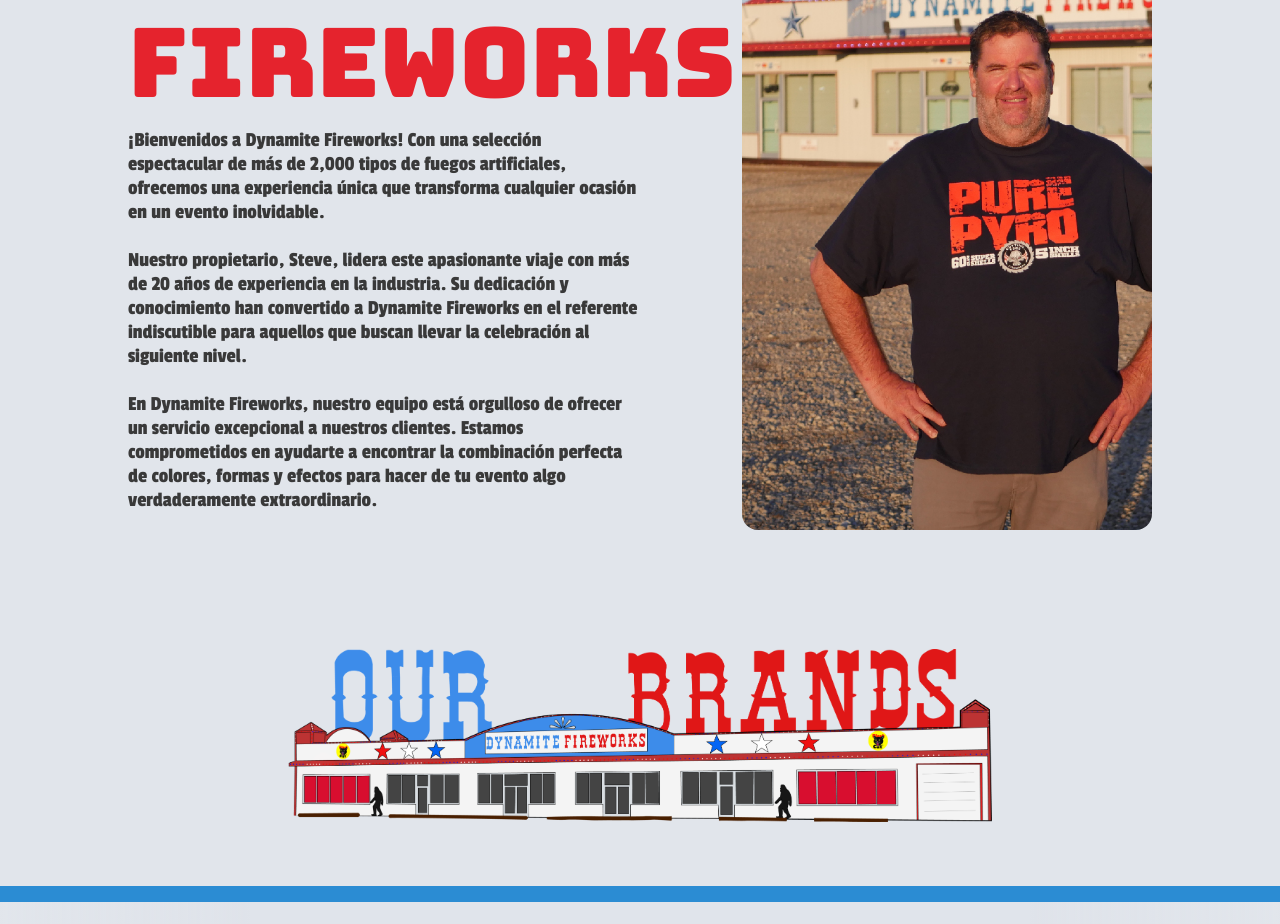
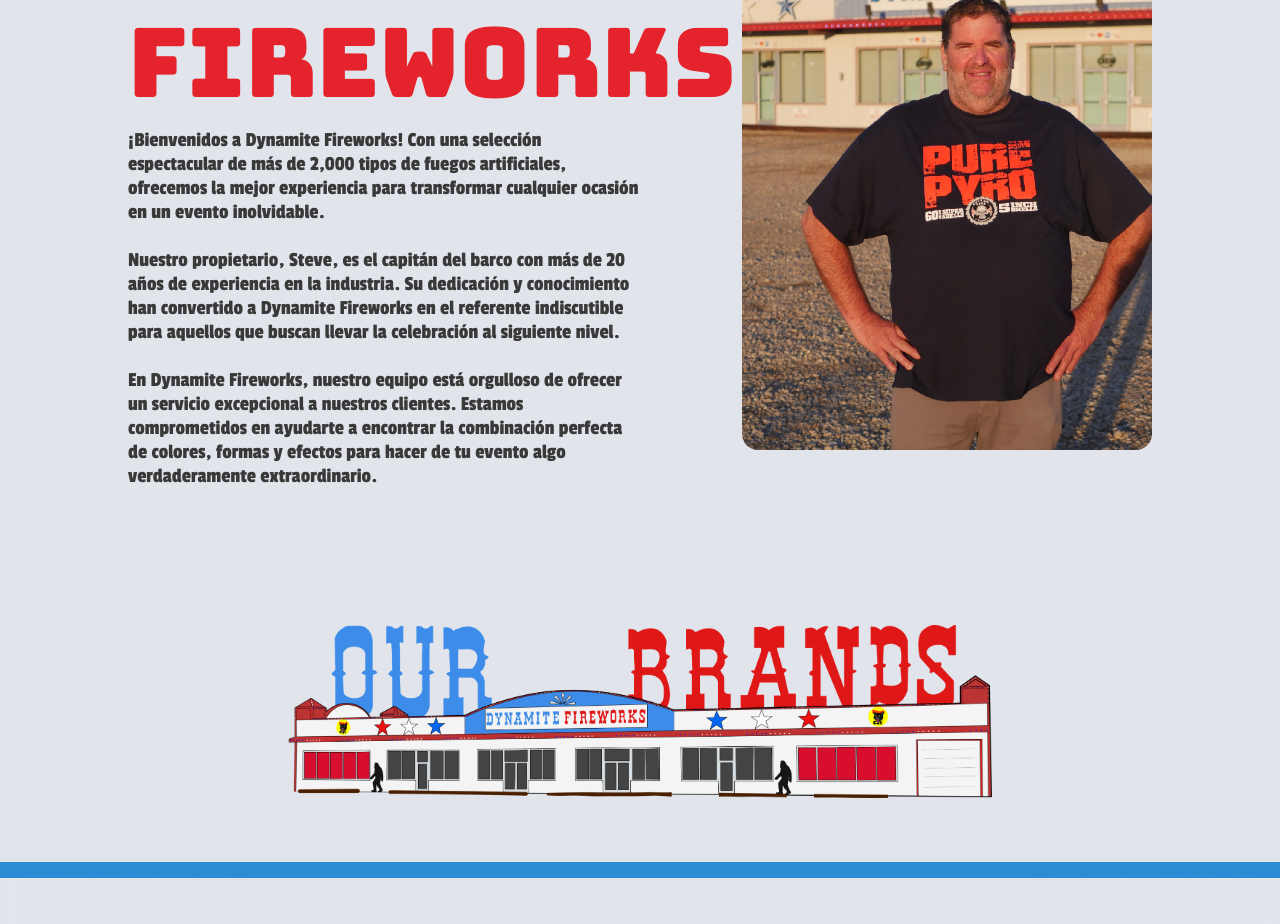
Before and after one commit to FacundoQuiroga9/justice-fireworks, a React (Vite) app: page / in a window 1280 px wide. Shown: the part 900-1824 px from the top of the page. Built offline with nearby package versions, Linux system fonts and the light colour scheme.

Commit message:
redimencionada la foto de about para mobile

```diff
--- a/src/components/About/About.css
+++ b/src/components/About/About.css
@@ -22,7 +22,9 @@
   object-fit:cover;
   background-size:cover;
   background-repeat:no-repeat;
-  height: 25rem;
+  height: 20rem;
+  width: 80%;
+  margin: 0 auto;
   border-radius: 1rem;
   display: flex;
   justify-content: center;
@@ -31,11 +33,12 @@
   font-family: 'Bungee', sans-serif;
   font-size: 2rem;
   line-height: 2.5rem;
+  padding: 0;
 }
 .frase{
   text-align: center;
-  font-size: 2rem;
-  line-height: 2.7rem;
+  font-size: 1.5rem;
+  line-height: 2rem;
   display: none;
   border-radius: 1rem;
 }
@@ -63,7 +66,6 @@
   .about-text{
     font-size: .7rem;
     line-height: .9rem;
-    font-family: 'Passion One', sans-serif;
   }
   .steve-container{
     width: 40%;
@@ -76,6 +78,9 @@
   }
 }
 @media (min-width: 1000px){
+  .steve-container{
+    margin: 0;
+  }
   .about-info{
     width: 50%;
   }
@@ -90,7 +95,7 @@
 
   .steve-container{
     width: 40%;
-    height: 40rem;
+    height: 35rem;
     margin-left: 2rem;
   }
   .frase{
--- a/src/components/About/About.jsx
+++ b/src/components/About/About.jsx
@@ -8,9 +8,9 @@
       <div className="about-info">
         <h3 className='about-title'>Dynamite Fireworks</h3>
         <p className='about-text'>
-          ¡Bienvenidos a Dynamite Fireworks! Con una selección espectacular de más de 2,000 tipos de fuegos artificiales, ofrecemos una experiencia única que transforma cualquier ocasión en un evento inolvidable.<br></br><br></br>
+          ¡Bienvenidos a Dynamite Fireworks! Con una selección espectacular de más de 2,000 tipos de fuegos artificiales, ofrecemos la mejor experiencia para transformar cualquier ocasión en un evento inolvidable.<br></br><br></br>
 
-          Nuestro propietario, Steve, lidera este apasionante viaje con más de 20 años de experiencia en la industria. Su dedicación y conocimiento han convertido a Dynamite Fireworks en el referente indiscutible para aquellos que buscan llevar la celebración al siguiente nivel.<br></br><br></br>
+          Nuestro propietario, Steve, es el capitán del barco con más de 20 años de experiencia en la industria. Su dedicación y conocimiento han convertido a Dynamite Fireworks en el referente indiscutible para aquellos que buscan llevar la celebración al siguiente nivel.<br></br><br></br>
 
           En Dynamite Fireworks, nuestro equipo está orgulloso de ofrecer un servicio excepcional a nuestros clientes. Estamos comprometidos en ayudarte a encontrar la combinación perfecta de colores, formas y efectos para hacer de tu evento algo verdaderamente extraordinario.<br></br><br></br>
         </p>
```
